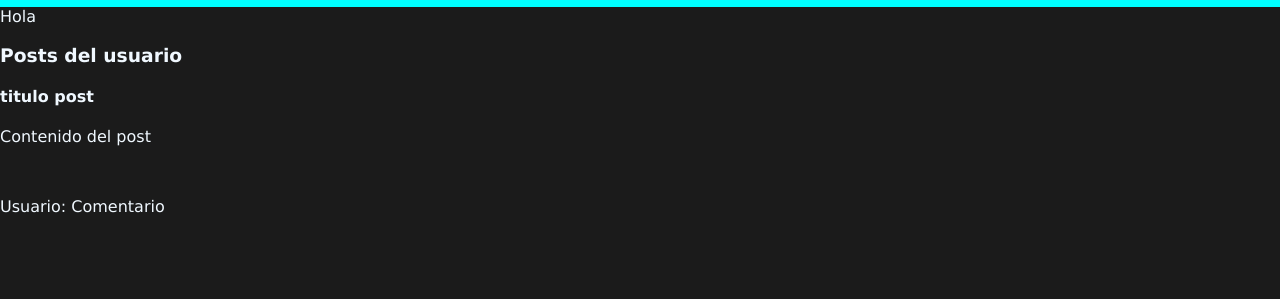
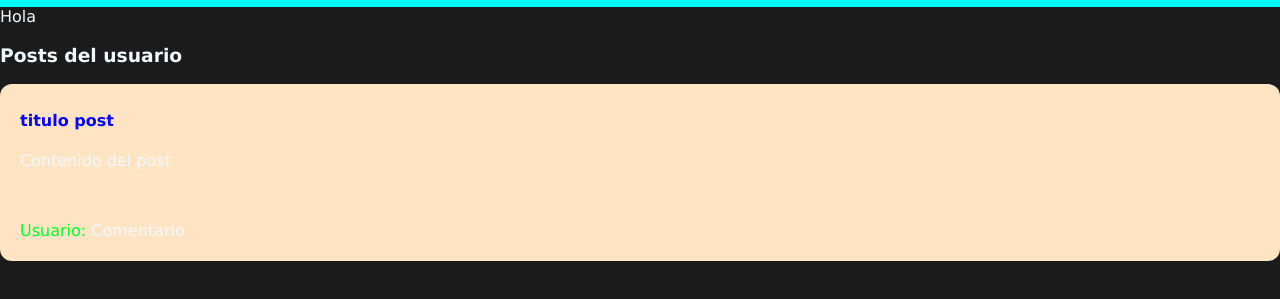
Before and after one commit to ANAISBT/CURSO_GIT, a plain HTML site: page index.html in a window 1280 px wide. Shown: the part 63-362 px from the top of the page. Drawn offline with Linux system fonts and the light colour scheme; a web font is replaced by a local one.

Commit message:
Add stle.css

```diff
--- a/style.css
+++ b/style.css
@@ -21,3 +21,23 @@ h1{
     width: 50px;
     height: 50px;
 }
+
+.container{
+    padding: 0 60px 0 60px;
+    margin-top: 30px;
+}
+
+.post{
+    background-color: bisque;
+    margin-bottom: 15px;
+    padding: 5px 20px 5px 20px;
+    border-radius: 12px;
+}
+
+.post h4{
+    color: blue;
+}
+
+.post span{
+    color: rgb(0, 255, 38);
+}
```
